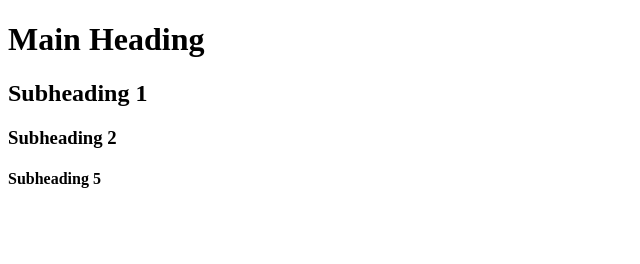
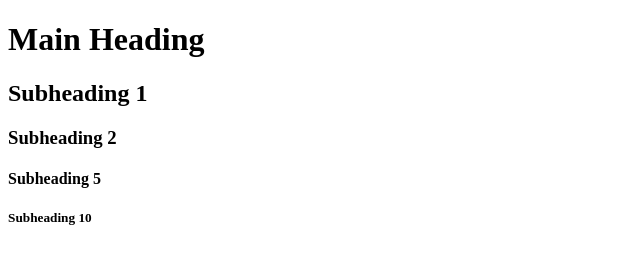
Before and after one commit to tsaikeerthi/Coursera-test, a plain HTML site: page site/heading.html in a window 1280 px wide. Shown: the full height of the page, 0-640 px from the left. Drawn offline with Linux system fonts and the light colour scheme.

Commit message:
Practise

```diff
--- a/site/heading.html
+++ b/site/heading.html
@@ -9,5 +9,6 @@
 <h2>Subheading 1</h2>
 <h3>Subheading 2</h3>
 <h4>Subheading 5</h4>
+<h5>Subheading 10</h5>
 </body>
 </html>
```
